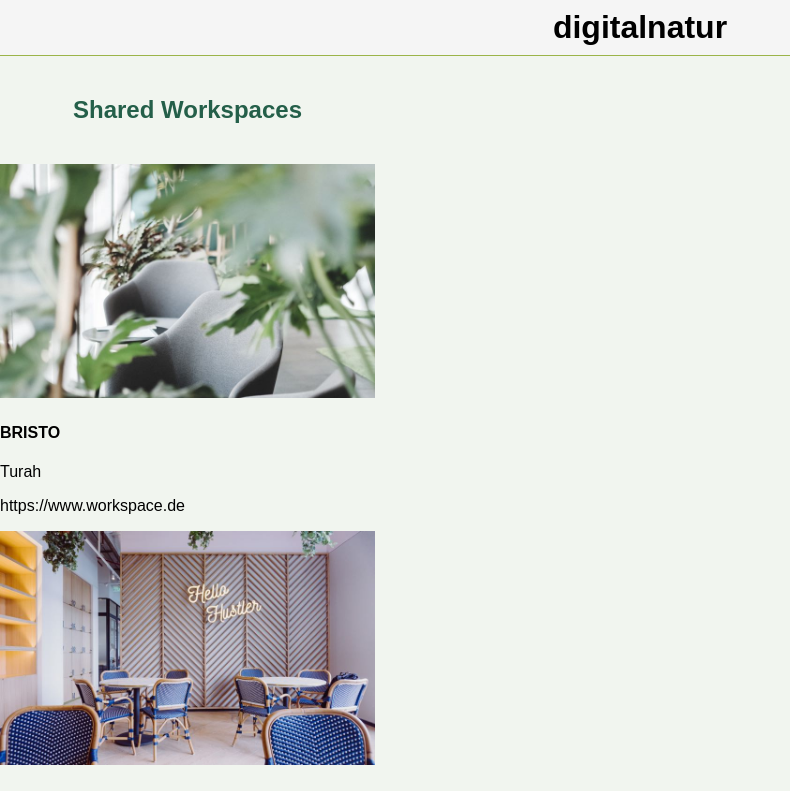
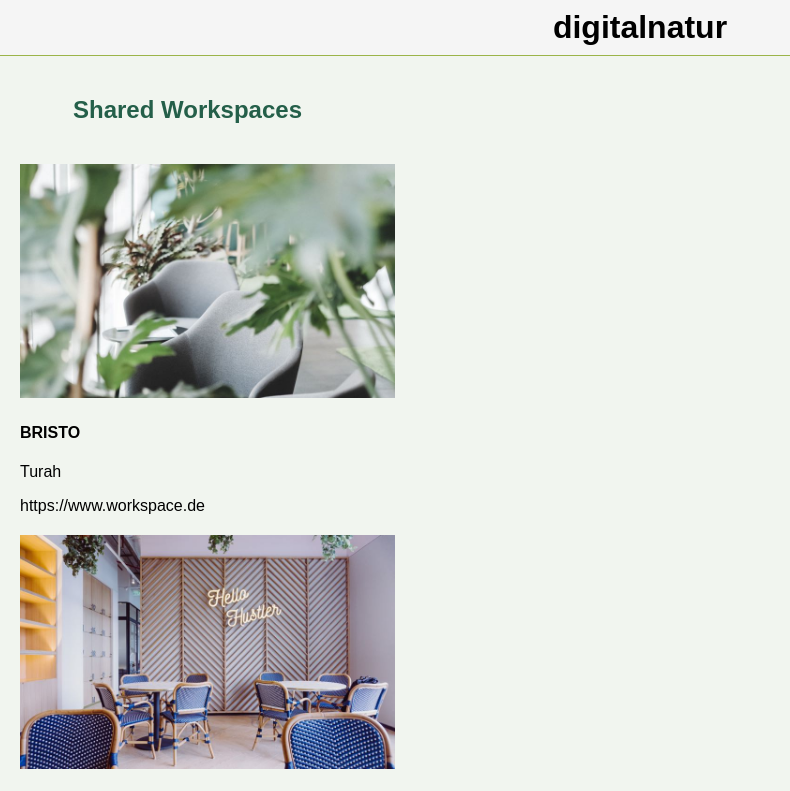
Before and after one commit to s-zanker/capstone-project, a React (Create React App) app: page / in a window 1280 px wide. Shown: the top 791 px of the page, without its empty margins (0-790 px from the left). Built offline with nearby package versions, Linux system fonts and the light colour scheme.

Commit message:
Add workspace stories to storybook

```diff
--- a/src/components/Workspace/Workspace.js
+++ b/src/components/Workspace/Workspace.js
@@ -3,11 +3,15 @@ import styled from 'styled-components'
 
 export default function Workspace({ workspace }) {
   return (
-    <div>
+    <StyledWorkspaceItem>
       <img src={process.env.PUBLIC_URL + workspace.picture} alt="" />
       <h4>{workspace.name}</h4>
       <p>{workspace.location}</p>
       <p>{workspace.url}</p>
-    </div>
+    </StyledWorkspaceItem>
   )
 }
+
+const StyledWorkspaceItem = styled.div`
+  margin: 20px;
+`
```
Also changed, not shown: 1 other file (tests, documents, lock files or other folders).
